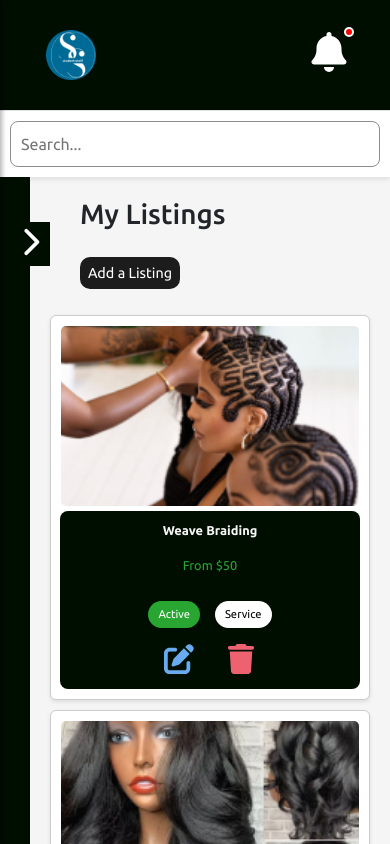
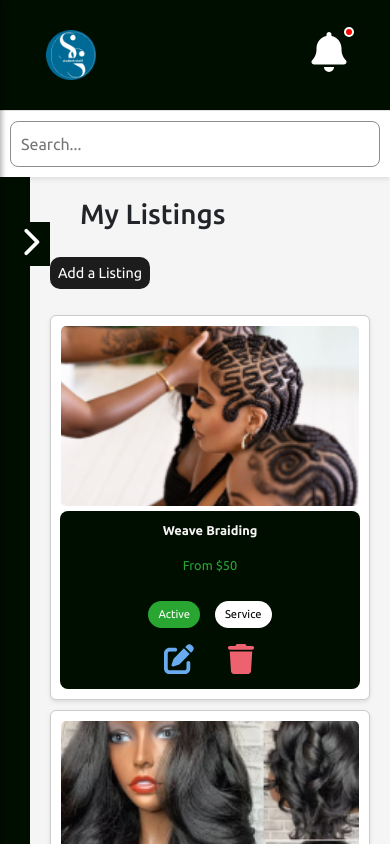
Before and after one commit to awsactivators/student-shelf-app, a React (Vite) app in the folder frond-end/: page /listings in a window 390 px wide. Shown: the top 844 px of the page. Built offline with nearby package versions, Linux system fonts and the light colour scheme.

Commit message:
Adjust styling on add listing button

```diff
--- a/frond-end/src/App.jsx
+++ b/frond-end/src/App.jsx
@@ -27,7 +27,7 @@ import PrivacyPolicyPage from "./pages/PrivacyPolicyPage";
 import ReviewPage from "./pages/ReviewPage";
 import EditListingPage from "./pages/EditListingPage";
 
-function Layout({ children, hasNewNotifications, userData }) {
+function Layout({ children, hasNewNotifications }) {
   const location = useLocation();
 
   // Define the pages where the Header or Footer should NOT be displayed
--- a/frond-end/src/pages/EditListingPage.jsx
+++ b/frond-end/src/pages/EditListingPage.jsx
@@ -23,7 +23,7 @@ function EditListingPage() {
         if (!response.ok) {
           const errorData = await response.text(); // Read error response as text for debugging
           console.error("Error response:", errorData);
-          throw new Error(`Failed to fetch listing: ${response.status}`);
+          // throw new Error(`Failed to fetch listing: ${response.status}`);
           navigate("/home");
         }
 
--- a/frond-end/src/pages/HomePage.jsx
+++ b/frond-end/src/pages/HomePage.jsx
@@ -137,7 +137,7 @@ function HomePage() {
           <div className="custom-empty-listing text-center">
             <p>No listings yet.</p>
             <p>Search for product or service or start selling!</p>
-            <button className="btn add-listing-link-btn">
+            <button className=" add-listing-link-btn">
               <Link to="/add-listing" className="add-listing-link">
                 Add a Listing
               </Link>
@@ -197,7 +197,7 @@ function HomePage() {
 
 
             {/* View All Link */}
-            {listings.length > 5 ? (
+            {listings.length > 3 ? (
               <Link to="/listings" className="custom-view-all active-link">
                 View All
               </Link>
--- a/frond-end/src/styles/HomePage.css
+++ b/frond-end/src/styles/HomePage.css
@@ -69,6 +69,16 @@ body {
 
 .add-listing-link-btn {
   word-wrap: none;
+  border: none;
+  padding: 0px;
+}
+
+.add-listing-link {
+  font-size: 1.3em;
+  background-color: rgb(29, 28, 28);
+  padding: 15px;
+  border-radius: 10px;
+  color: white;
 }
 
 /* Listings Grid */
@@ -275,4 +285,8 @@ body {
   .custom-view-all {
     font-size: 0.8rem;
   }
+
+  .add-listing-link-btn, .add-listing-link {
+    margin: 0px;
+  }
 }
```
Also changed, not shown: frond-end/src/utils/apiHelper.js (added, +30 -0 lines).
